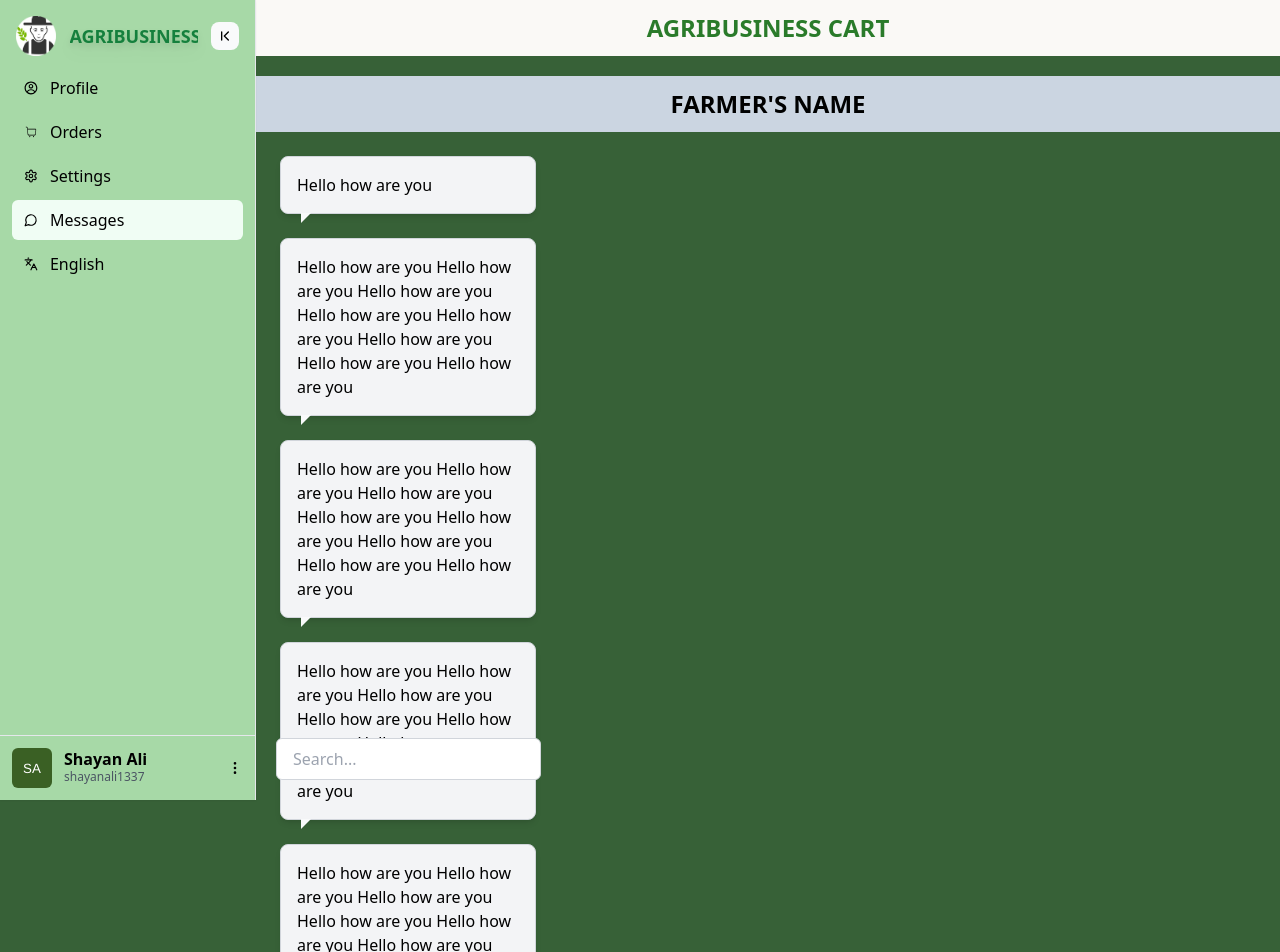
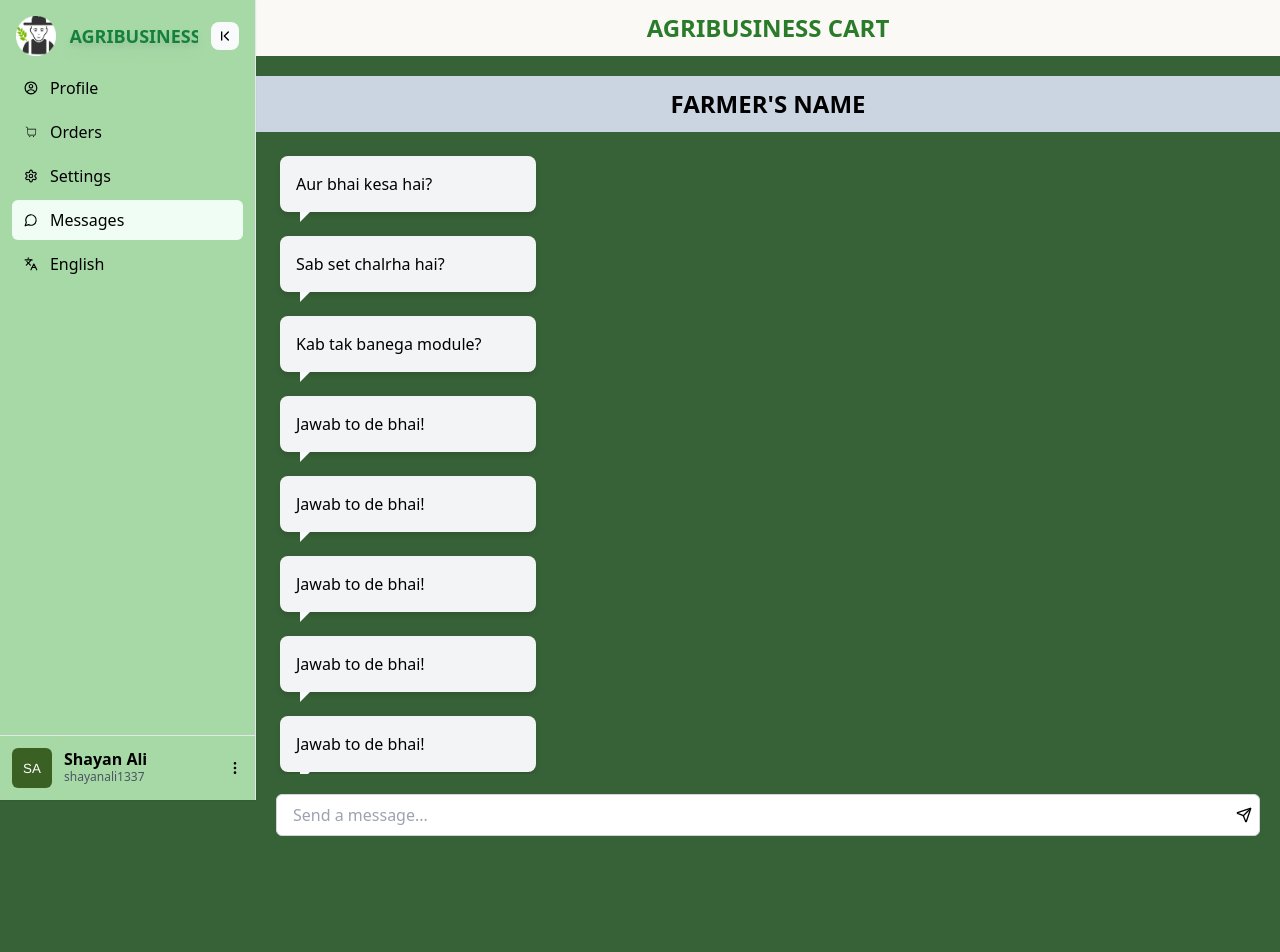
Before and after one commit to shayan-zaheer/agribusiness, a React (Vite) app in the folder client/: page /messages in a window 1280 px wide. Shown: the top 952 px of the page. After the commit the page ends 856 px from the top, so only its background shows below. Built offline with nearby package versions, Linux system fonts and the light colour scheme.

Commit message:
fixing message position bugs

```diff
--- /dev/null
+++ b/client/src/components/Message.jsx
@@ -0,0 +1,9 @@
+function Message({text}) {
+  return (
+    <div className="message p-4 bg-gray-100 bordr border-gray-300 rounded-lg shadow-md w-64 m-6">
+                    {text}
+    </div>
+  )
+}
+
+export default Message
--- a/client/src/components/MessageInput.jsx
+++ b/client/src/components/MessageInput.jsx
@@ -1,7 +1,12 @@
+import { LuSend } from "react-icons/lu"
+
 function MessageInput() {
   return (
-    <div className="fixed bottom-0 flex items-center justify-center m-5 min-w-64">
-    <input type="text" className="w-full px-4 py-2 border border-gray-300 rounded-md min-w-28 focus:outline-none focus:ring-2 focus:ring-green-600" placeholder="Search..." />
+    <div className="relative flex items-center justify-center m-5 min-w-64">
+    <input type="text" className="w-full px-4 py-2 border border-gray-300 rounded-md min-w-28 focus:outline-none focus:ring-2 focus:ring-green-600" placeholder="Send a message..." />
+    <button>
+        <LuSend className="absolute right-2 top-1/2 transform -translate-y-1/2"/>
+    </button>
 </div>
   )
 }
--- a/client/src/pages/Messages.jsx
+++ b/client/src/pages/Messages.jsx
@@ -1,62 +1,30 @@
+import Message from "../components/Message";
 import MessageInput from "../components/MessageInput";
 
 function Messages() {
-	return (
-        <>
-            <div className="flex items-center justify-center w-full h-14 bg-slate-300 my-5">
+    return (
+        <div className="flex flex-col h-screen">
+            <div className="flex items-center justify-center w-full h-14 bg-slate-300 mt-5">
                 <h2 className="font-bold text-2xl">FARMER'S NAME</h2>
             </div>
 
-            <div className="message p-4 bg-gray-100 border border-gray-300 rounded-lg shadow-md w-64 m-6">
-                Hello how are you
-            </div>
-            <div className="message p-4 bg-gray-100 border border-gray-300 rounded-lg shadow-md w-64 m-6">
-                Hello how are you
-                Hello how are you
-                Hello how are you
-                Hello how are you
-                Hello how are you
-                Hello how are you
-                Hello how are you
-                Hello how are you
-            </div>
-            <div className="message p-4 bg-gray-100 border border-gray-300 rounded-lg shadow-md w-64 m-6">
-                Hello how are you
-                Hello how are you
-                Hello how are you
-                Hello how are you
-                Hello how are you
-                Hello how are you
-                Hello how are you
-                Hello how are you
-            </div>
-            <div className="message p-4 bg-gray-100 border border-gray-300 rounded-lg shadow-md w-64 m-6">
-                Hello how are you
-                Hello how are you
-                Hello how are you
-                Hello how are you
-                Hello how are you
-                Hello how are you
-                Hello how are you
-                Hello how are you
-            </div>
-            <div className="message p-4 bg-gray-100 border border-gray-300 rounded-lg shadow-md w-64 m-6">
-                Hello how are you
-                Hello how are you
-                Hello how are you
-                Hello how are you
-                Hello how are you
-                Hello how are you
-                Hello how are you
-                Hello how are you
-            </div>
-            <div className="message p-4 bg-gray-100 border border-gray-300 rounded-lg shadow-md w-64 m-6">
-                Hello how are you
+            <div className="flex-1 overflow-y-auto">
+                <Message text="Aur bhai kesa hai?" />
+                <Message text="Sab set chalrha hai?" />
+                <Message text="Kab tak banega module?" />
+                <Message text="Jawab to de bhai!" />
+                <Message text="Jawab to de bhai!" />
+                <Message text="Jawab to de bhai!" />
+                <Message text="Jawab to de bhai!" />
+                <Message text="Jawab to de bhai!" />
+                <Message text="Jawab to de bhai!" />
+
+
             </div>
 
             <MessageInput />
-        </>
-    )
+        </div>
+    );
 }
 
 export default Messages;
```
